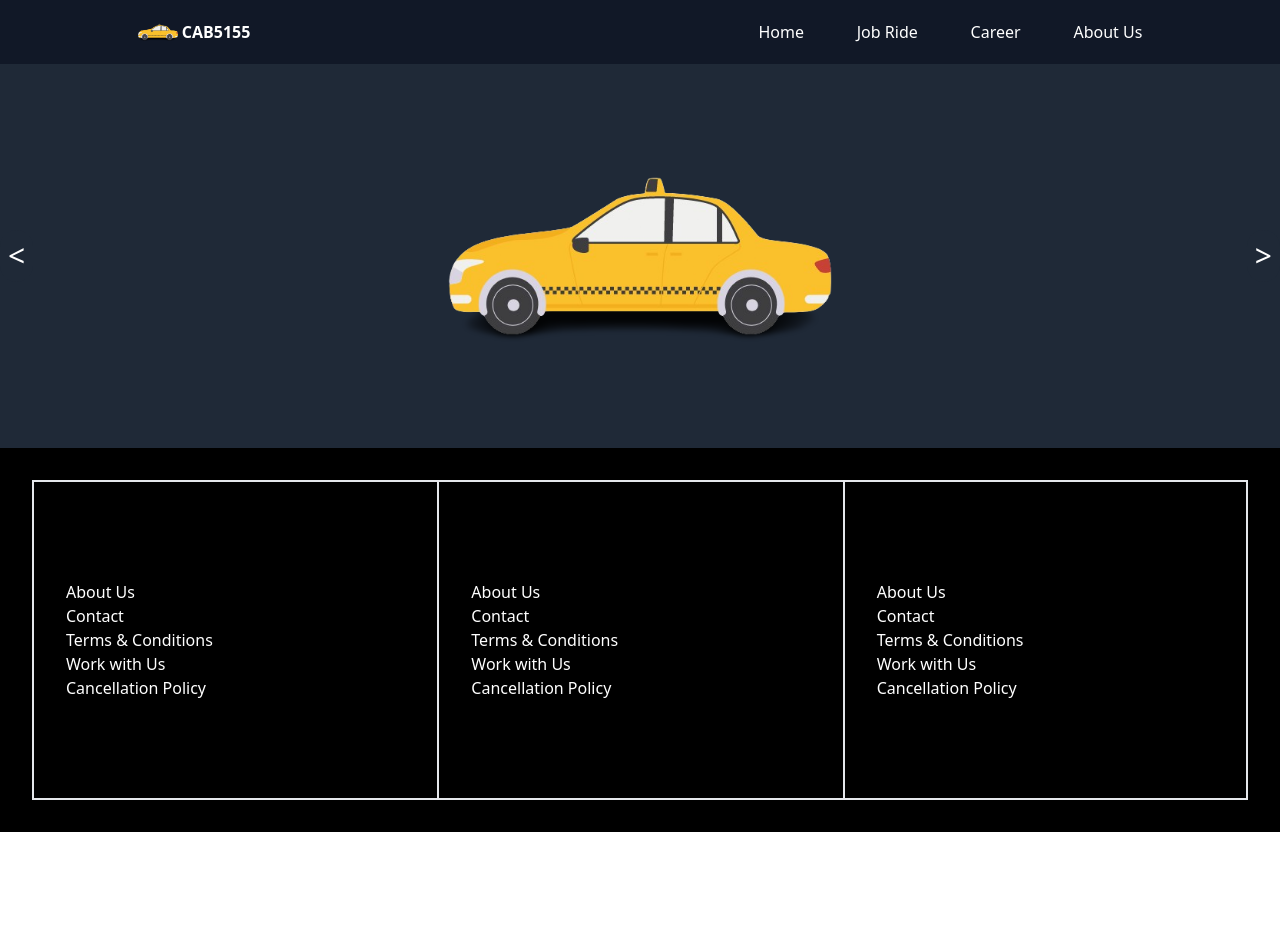
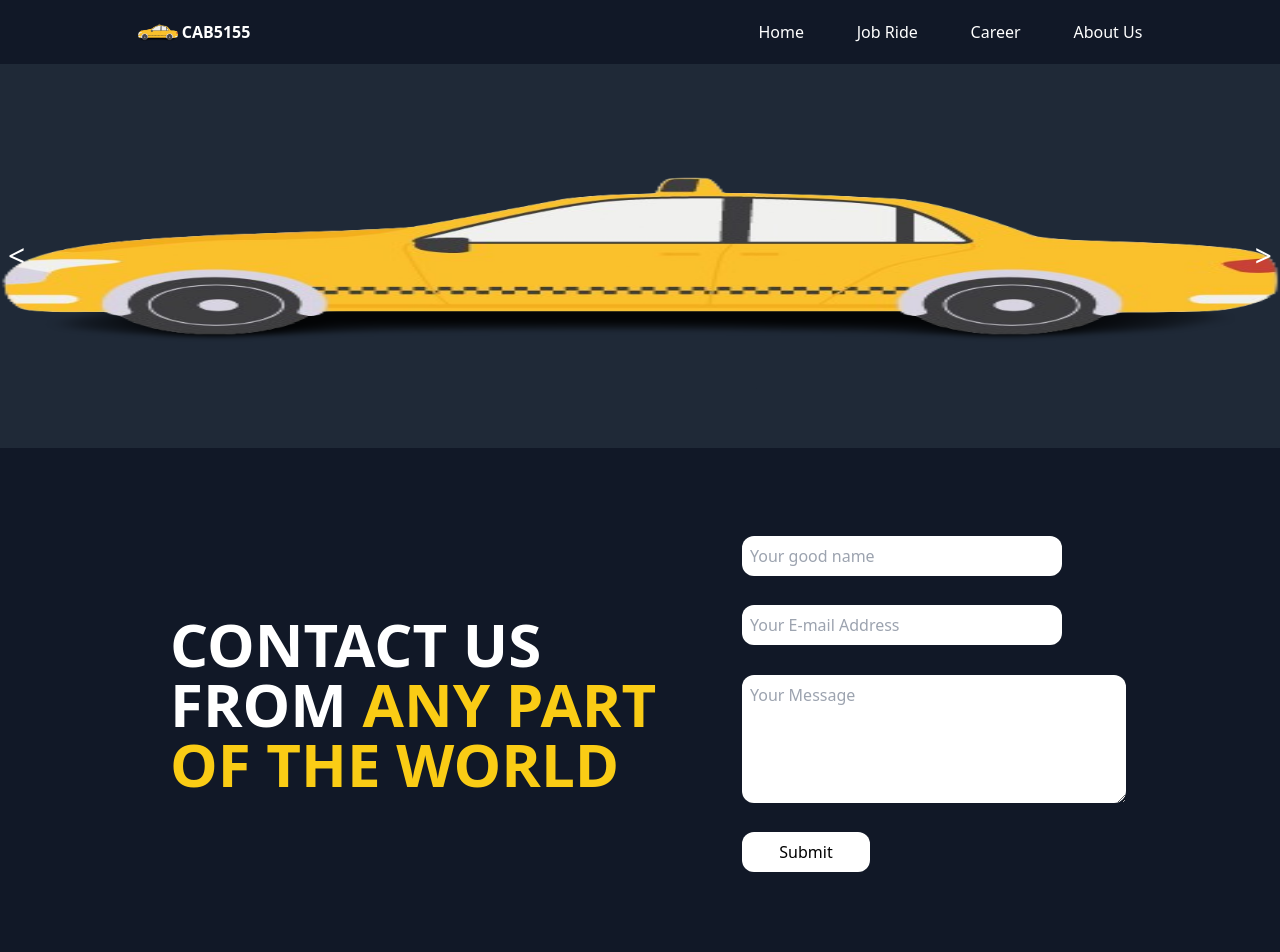
Before and after one commit to FirstTrackSolutionTechologies/CABINDIA, a React (Vite) app: page /contact in a window 1280 px wide. Shown: the top 952 px of the page. Before the commit the page ends 832 px from the top, so only its background shows below. Built offline with nearby package versions, Linux system fonts and the light colour scheme.

Commit message:
Completed: Career

```diff
--- a/src/Components/Carousel.tsx
+++ b/src/Components/Carousel.tsx
@@ -24,20 +24,20 @@ const Carousel: React.FC<CarouselProps> = ({ images }) => {
           style={{ transform: `translateX(-${currentIndex * 100}%)` }}
         >
           {images.map((image, index) => (
-            <div key={index} className="w-full flex-shrink-0 flex justify-center items-center">
-              <img  src={image} alt={`Slide ${index}`} className="h-96" />
+            <div key={index} className="w-full flex-shrink-0 flex justify-center">
+              <img  src={image} alt={`Slide ${index}`} className="w-[1400px] h-96" />
             </div>
           ))}
         </div>
       </div>
       <button
-        className="absolute top-1/2 left-0 transform -translate-y-1/2 bg-gray-800 text-white p-2 rounded-full focus:outline-none text-3xl"
+        className="absolute flex justify-center items-center top-1/2 left-0 transform -translate-y-1/2  text-white p-2 rounded-full focus:outline-none  text-3xl"
         onClick={prevSlide}
       >
         &lt;
       </button>
       <button
-        className="absolute top-1/2 right-0 transform -translate-y-1/2 bg-gray-800 text-white p-2 rounded-full focus:outline-none text-3xl"
+        className="absolute top-1/2 right-0 transform -translate-y-1/2  text-white p-2 rounded-full focus:outline-none text-3xl"
         onClick={nextSlide}
       >
         &gt;
--- a/src/Components/Contact.tsx
+++ b/src/Components/Contact.tsx
@@ -2,9 +2,26 @@
 
 const Contact = () => {
   return (
-    <div className=''>
-
+    <>
+    <div className='w-full flex flex-col justify-center items-center bg-gray-900'>
+      {/* <div className=" flex justify-center items-center text-white text-3xl font-bold w-[900px] p-4">
+        WANT TO REACH OUT TO US?
+      </div> */}
+      <div className="flex w-[1100px] justify-between items-center p-16">
+    <div className="w-[600px] p-4 text-6xl font-bold text-white" >
+      CONTACT US FROM <span className="text-yellow-400">ANY PART OF THE WORLD</span>
     </div>
+      <form action="" className="h-96 flex flex-col justify-between py-6 w-96">
+        <input className="w-80 p-2 rounded-xl" type="text" name="name" placeholder="Your good name" />
+        <input className="w-80 p-2 rounded-xl" type="email" name="email" placeholder="Your E-mail Address" />
+        <textarea name="message" className="h-32 w-96 p-2 rounded-xl" placeholder="Your Message" />
+        <button className="w-32 h-10 p-2 bg-white rounded-xl  text-black">
+              Submit
+        </button>
+      </form>
+    </div>
+    </div>
+    </>
   )
 }
 
--- a/src/Components/Footer.tsx
+++ b/src/Components/Footer.tsx
@@ -1,7 +1,7 @@
 
 const Footer = () => {
   return (
-    <div className="flex w-full h-96 bg-black text-white  items-center p-8">
+    <div className="flex w-full h-96 bg-gray-950 text-white  items-center p-8">
       <div className="w-1/3 h-80">
       <div className="flex flex-col w-full h-80 justify-center px-8 border-y-2 border-l-2">
 
--- a/src/Components/LeftAboutUs.tsx
+++ b/src/Components/LeftAboutUs.tsx
@@ -2,7 +2,7 @@
 
 const LeftAboutUs = () => {
   return (
-    <div className="w-full bg-black text-white">
+    <div className="w-full bg-gray-900 text-white">
       <div className="flex w-full h-[600px] items-center">
         <div className="relative h-inherit w-2/3 p-20">
         <div className="text-3xl font-bold">WHO ARE WE?</div>
--- a/src/Components/RightAboutUs.tsx
+++ b/src/Components/RightAboutUs.tsx
@@ -2,7 +2,7 @@
 
 const RightAboutUs = () => {
     return (
-      <div className="w-full bg-black text-white">
+      <div className="w-full bg-gray-800 text-white">
         <div className="flex w-full h-[600px] items-center">
         <div className="relative h-inherit bg-yellow-500 w-1/3"></div>
           <div className="relative h-inherit w-2/3 p-20">
--- a/src/Pages/Career.tsx
+++ b/src/Pages/Career.tsx
@@ -8,7 +8,7 @@ const Career = () => {
   return (
     <>
         <Header width='full' active='Career' />
-        <Carousel images={['logo.png','logo_.png','welcome.jpg']} />
+        <Carousel images={['logo.png','logo_.png','welcome.jpg', 'career_1.jpg']} />
         <LeftAboutUs />
         <RightAboutUs />
         <LeftAboutUs />
```
Also changed, not shown: public/career_1.jpg (added).
